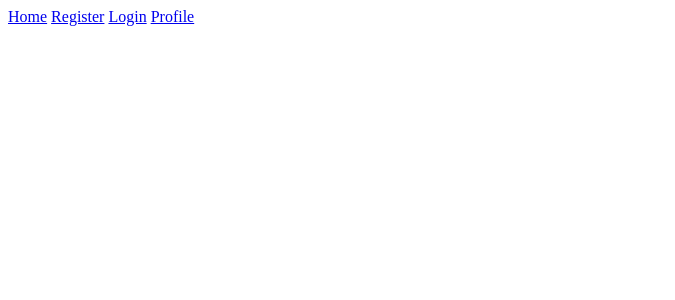
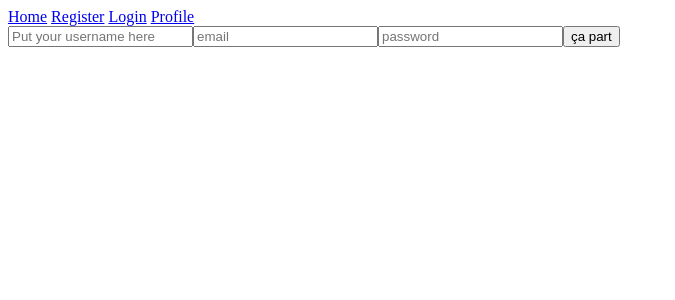
Before and after one commit to mariedx/my_social_network, a React (Create React App) app: page /register in a window 1280 px wide. Shown: the top 300 px of the page, without its empty margins (0-675 px from the left). Built offline with nearby package versions, Linux system fonts and the light colour scheme; no server answers.

Commit message:
figuring out the api

```diff
--- a/src/index.jsx
+++ b/src/index.jsx
@@ -2,6 +2,7 @@ import React from 'react';
 import ReactDOM from 'react-dom';
 import { BrowserRouter as Router, Switch, Route } from 'react-router-dom';
 import Home from './pages/home';
+import Register from './pages/register';
 import Navbar from './components/navbar';
 
 const App = () => (
@@ -11,6 +12,9 @@ const App = () => (
       <Switch>
         <Route path="/" exact component={Home} />
       </Switch>
+      <Switch>
+        <Route path="/register" exact component={Register} />
+      </Switch>
     </main>
   </Router>
 );
--- /dev/null
+++ b/src/pages/register/index.jsx
@@ -0,0 +1,33 @@
+/* eslint-disable no-console */
+import React from 'react';
+
+const Register = () => {
+  const data = {
+    username: '',
+    email: '',
+    password: '',
+  };
+
+  fetch('http://localhost:1337/auth/local/register', {
+    method: 'post',
+    headers: {
+      'Content-Type': 'application/json',
+    },
+    body: JSON.stringify(data),
+  });
+
+  console.log(data);
+
+  return (
+    <div className="Register">
+      <form>
+        <input type="text" name="username" placeholder="Put your username here" />
+        <input type="email" name="email" placeholder="email" />
+        <input type="password" name="password" placeholder="password" />
+        <button type="submit">ça part</button>
+      </form>
+    </div>
+  );
+};
+
+export default Register;
```
Also changed, not shown: src/reducers/apiReducer.js (added).
